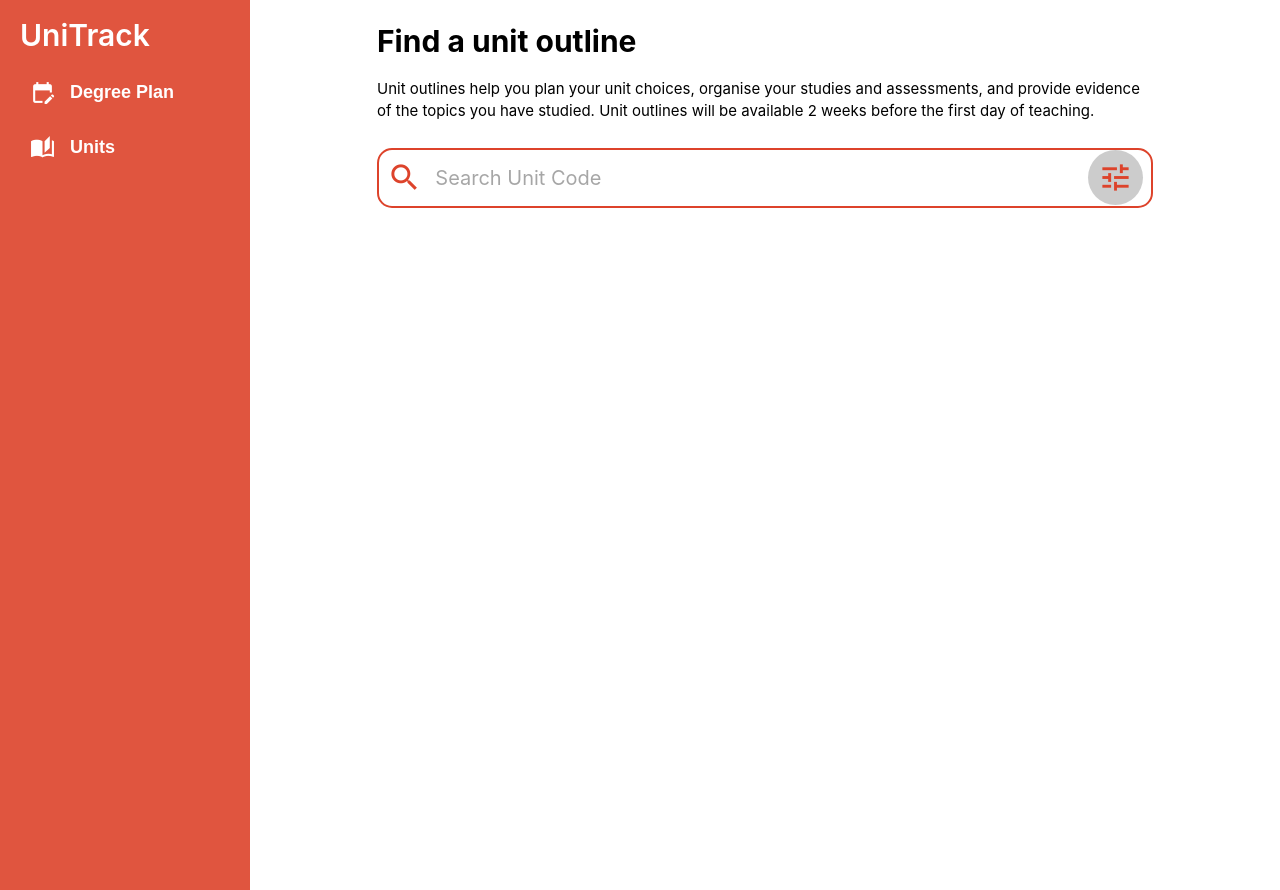
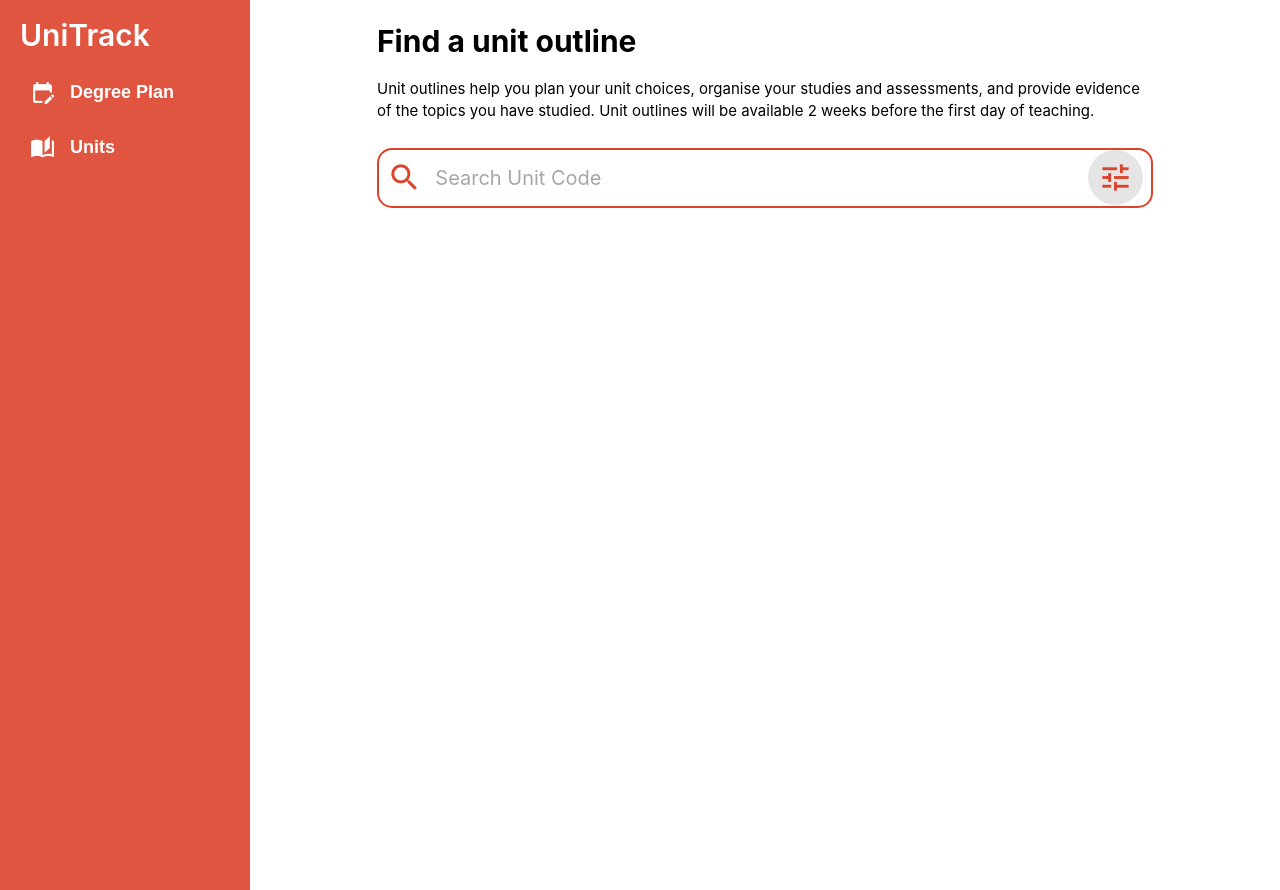
Before and after one commit to GoodGameRuler/unitrack_v3, a Next.js app: page /units in a window 1280 px wide. In both pictures the pointer is over the element "tune". Built offline with nearby package versions, Linux system fonts and the light colour scheme.

Commit message:
Changed syle of Hover Circle

```diff
--- a/app/units/units.css
+++ b/app/units/units.css
@@ -132,7 +132,7 @@ span.icon {
 }
 
 #filter:hover {
-    background-color: rgba(0, 0, 0, 0.2);
+    background-color: rgba(0, 0, 0, 0.1);
 }
 
 #unitPageHeader {
```
